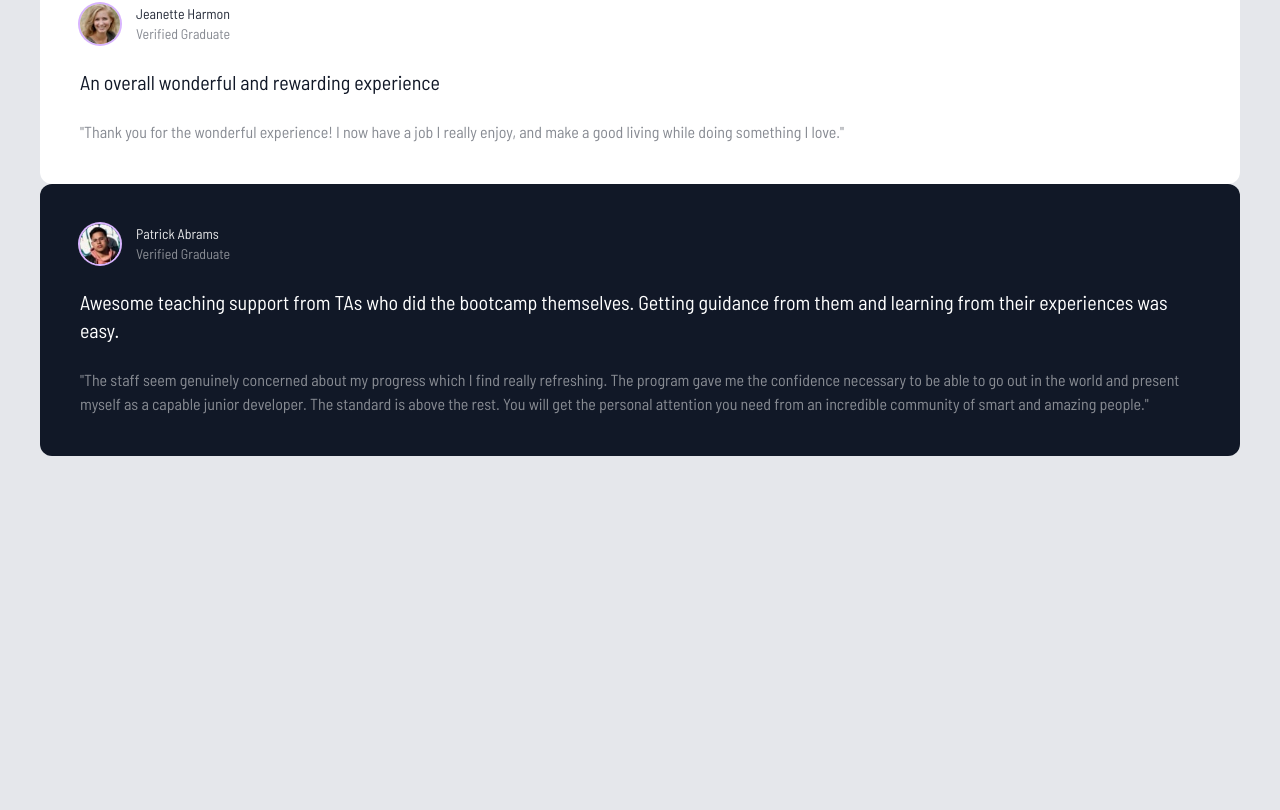
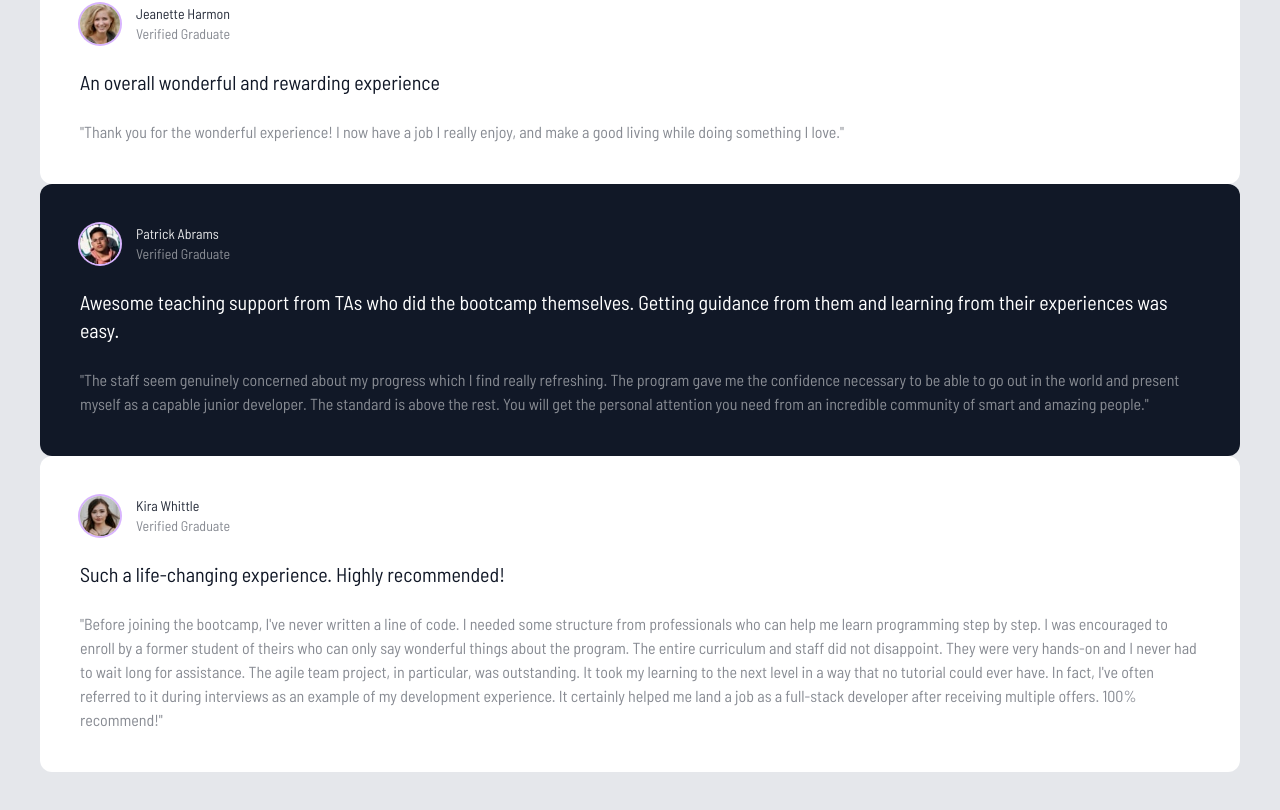
Before and after one commit to kenvilar/testimonial-grid-tailwind, a Next.js app: page / in a window 1280 px wide. Shown: the part 688-1498 px from the top of the page. Before the commit the page ends 1184 px from the top, so only its background shows below. Built offline with nearby package versions, Linux system fonts and the light colour scheme.

Commit message:
implement box6 component

```diff
--- /dev/null
+++ b/src/app/components/Box6.tsx
@@ -0,0 +1,44 @@
+import Kira from "@/app/images/image-kira.jpg";
+
+const Box6 = () => {
+  return (
+    <>
+      <div className="p-10 rounded-xl text-gray-900 bg-white">
+        {/*box header*/}
+        <div className="flex space-x-4">
+          <img
+            src={Kira.src}
+            alt="box1-img"
+            className="w-10 h-10 rounded-full ring-2 ring-purple-300"
+          />
+          <div className="text-sm">
+            <h4 className="opacity-90">Kira Whittle</h4>
+            <p className="opacity-50">Verified Graduate</p>
+          </div>
+        </div>
+
+        {/*large text*/}
+        <p className="mt-6 text-xl">
+          Such a life-changing experience. Highly recommended!
+        </p>
+
+        {/*small text*/}
+        <p className="mt-6 opacity-50">
+          {`"Before joining the bootcamp, I've never written a line of code. I
+          needed some structure from professionals who can help me learn
+          programming step by step. I was encouraged to enroll by a former
+          student of theirs who can only say wonderful things about the program.
+          The entire curriculum and staff did not disappoint. They were very
+          hands-on and I never had to wait long for assistance. The agile team
+          project, in particular, was outstanding. It took my learning to the
+          next level in a way that no tutorial could ever have. In fact, I've
+          often referred to it during interviews as an example of my development
+          experience. It certainly helped me land a job as a full-stack
+          developer after receiving multiple offers. 100% recommend!"`}
+        </p>
+      </div>
+    </>
+  );
+};
+
+export default Box6;
--- a/src/app/page.tsx
+++ b/src/app/page.tsx
@@ -4,6 +4,7 @@ import Box2 from "@/app/components/Box2";
 import Box3 from "@/app/components/Box3";
 import Box4 from "@/app/components/Box4";
 import Box5 from "@/app/components/Box5";
+import Box6 from "@/app/components/Box6";
 
 export default function Home() {
   return (
@@ -19,6 +20,8 @@ export default function Home() {
           <Box4 />
 
           <Box5 />
+
+          <Box6 />
         </div>
       </div>
     </>
```
